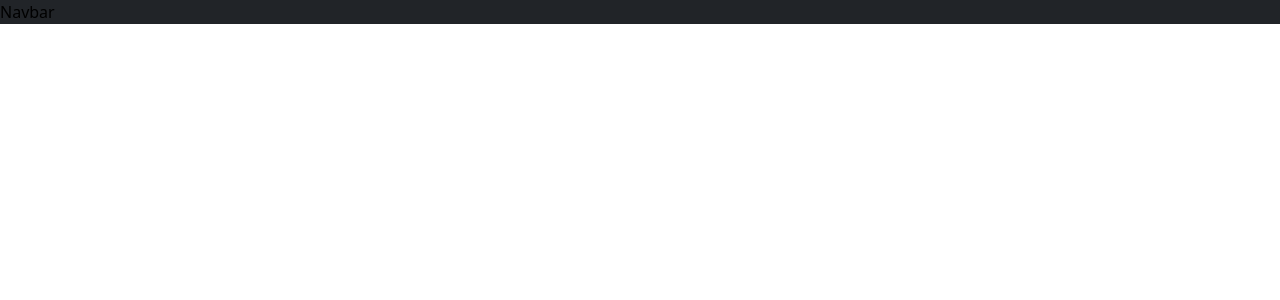
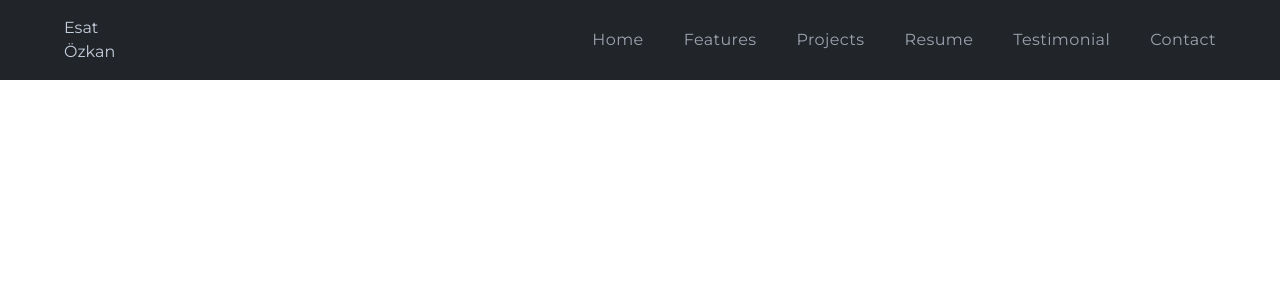
Before and after one commit to esatozkan/esat-ozkan-portfolio-website, a React (Create React App) app: page / in a window 1280 px wide. Shown: the top 300 px of the page. Built offline with nearby package versions, Linux system fonts and the light colour scheme; the HTML template or start-up script is replaced by a standard one.

Commit message:
navbar yapıldı

```diff
--- a/src/App.js
+++ b/src/App.js
@@ -3,8 +3,10 @@
 
 function App() {
   return (
-    <div className="w-full h-auto bg-bodyColor">
-     <Navbar/>
+    <div className="w-full h-auto bg-bodyColor text-lightText">
+      <div className='max-w-screen-xl mx-auto px-16'>
+        <Navbar />
+      </div>
     </div>
   );
 }
--- a/src/components/navbar/Navbar.js
+++ b/src/components/navbar/Navbar.js
@@ -1,9 +1,24 @@
 import React from 'react'
+import { navLinksData } from "../../constants"
 
 function Navbar() {
   return (
-    <div>
-      Navbar
+    <div className='w-full h-20 mx-auto flex justify-between items-center font-titleFont'>
+      <div>
+        Esat<br />
+        Özkan
+      </div>
+      <div>
+        <ul className='flex items-center gap-10'>
+          {
+            navLinksData.map(({ _id, title, link }) => (
+              <li className='text-base font-normal text-gray-400 tracking-wide cursor-pointer hover:text-designColor duration-300' key={_id}>
+                {title}
+              </li>
+            ))
+          }
+        </ul>
+      </div>
     </div>
   )
 }
--- a/src/constants/index.js
+++ b/src/constants/index.js
@@ -1,4 +1,4 @@
-export const navLinksdata = [
+export const navLinksData = [
     {
       _id: 1001,
       title: "Home",
```
Also changed, not shown: src/assets/index.js (deleted), src/assets/logo.png (added).
